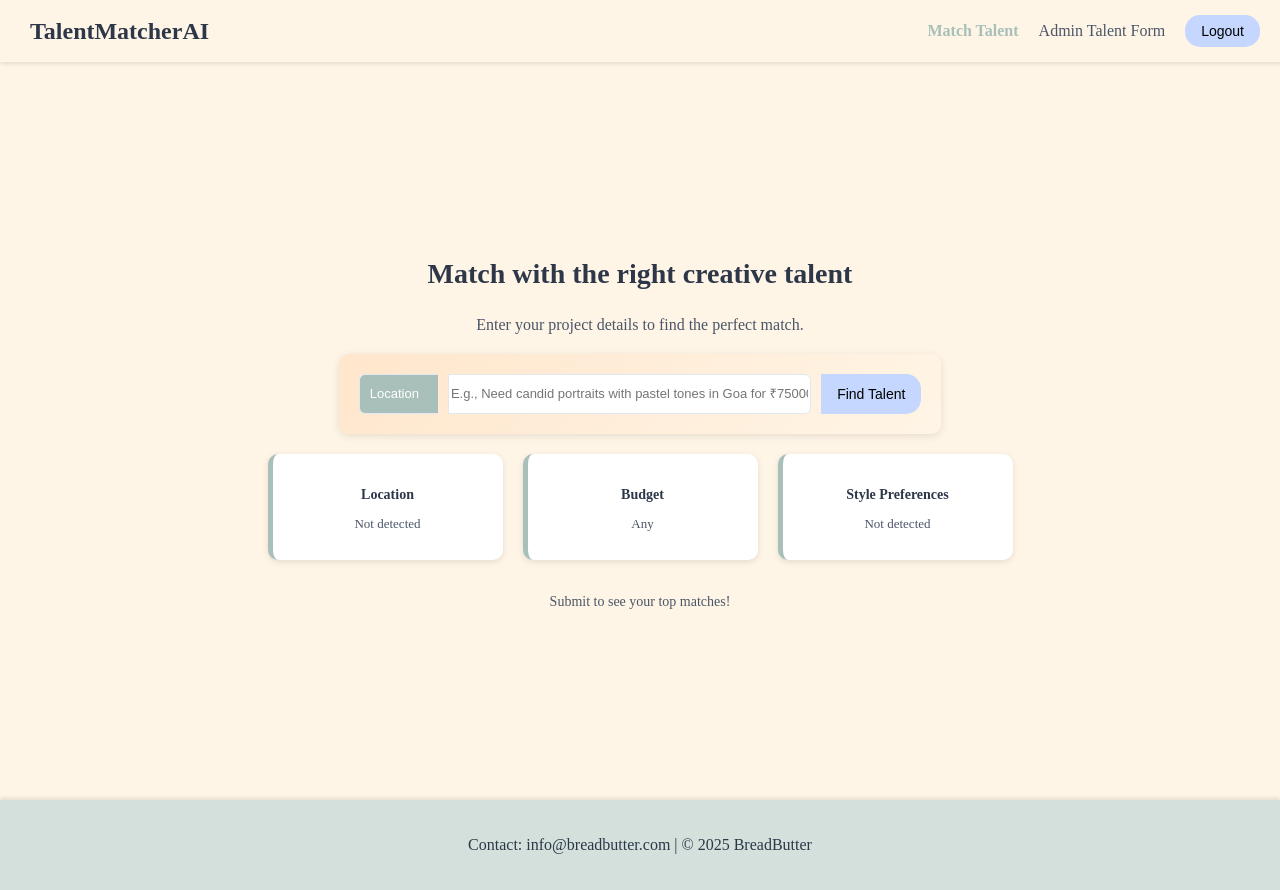
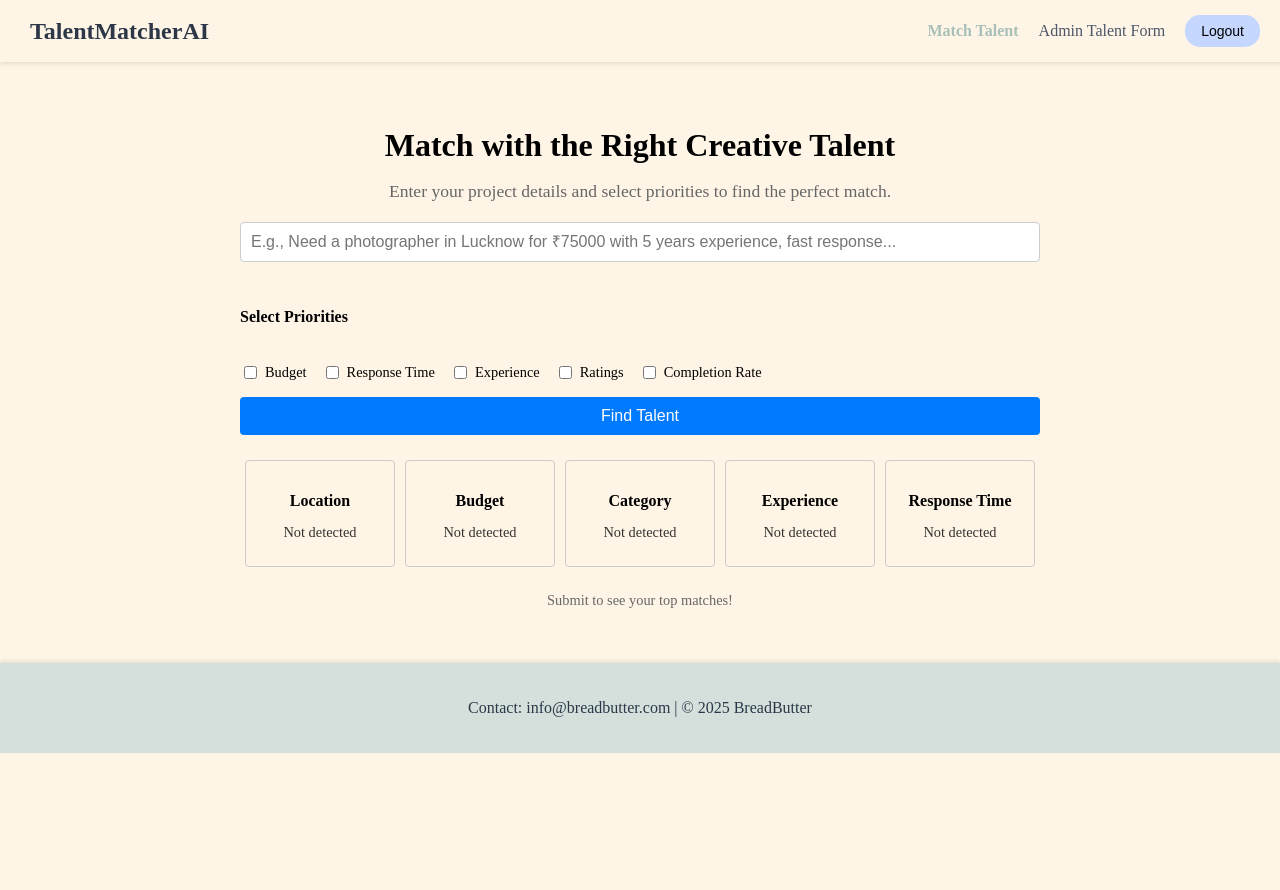
Before and after one commit to Sushanth-Personal/TalentMatcherAI, a React (Vite) app in the folder talentmatch-frontend/: page /match-talents in a window 1280 px wide. After the commit the page ends 800 px from the top, so only its background shows below. Built offline with nearby package versions, Linux system fonts and the light colour scheme; sample sign-in values are in the browser's storage.

Commit message:
Add: Added debouncing from Lodash and updated frontend with new category

```diff
--- a/talentmatch-frontend/package.json
+++ b/talentmatch-frontend/package.json
@@ -11,6 +11,7 @@
   },
   "dependencies": {
     "axios": "^1.10.0",
+    "lodash": "^4.17.21",
     "react": "^19.1.0",
     "react-datepicker": "^8.4.0",
     "react-dom": "^19.1.0",
--- a/talentmatch-frontend/src/pages/MatchTalentPage.jsx
+++ b/talentmatch-frontend/src/pages/MatchTalentPage.jsx
@@ -1,57 +1,119 @@
-import { useState } from 'react';
+import { useState, useEffect, useCallback } from 'react';
 import axios from 'axios';
+import debounce from 'lodash/debounce';
 import styles from './MatchTalentPage.module.css';
 
 function MatchTalentPage() {
   const [formData, setFormData] = useState({
     projectDescription: '',
+    priorities: {
+      budget: false,
+      responseTime: false,
+      experience: false,
+      ratings: false,
+      completionRate: false,
+    },
   });
   const [results, setResults] = useState([]);
   const [extractedData, setExtractedData] = useState({
-    location: '',
-    budget: 'Any',
-    stylePreferences: '',
+    location: 'Not detected',
+    budget: 'Not detected',
+    category: 'Not detected',
+    experience: 'Not detected',
+    responseTime: 'Not detected',
   });
   const [error, setError] = useState('');
   const [success, setSuccess] = useState('');
 
+  // Debounced function to fetch extracted data
+  const fetchExtractedData = useCallback(
+    debounce(async (query) => {
+      if (!query) {
+        setExtractedData({
+          location: 'Not detected',
+          budget: 'Not detected',
+          category: 'Not detected',
+          experience: 'Not detected',
+          responseTime: 'Not detected',
+        });
+        return;
+      }
+      try {
+        const token = localStorage.getItem('token');
+        if (!token) throw new Error('No authentication token found');
+        const response = await axios.post(
+          'http://localhost:3000/api/searcher/extract',
+          { query },
+          { headers: { Authorization: `Bearer ${token}` } }
+        );
+        setExtractedData({
+          location: response.data.location || 'Not detected',
+          budget: response.data.budget || 'Not detected',
+          category: response.data.category || 'Not detected',
+          experience: response.data.experience ? `${response.data.experience} years` : 'Not detected',
+          responseTime: response.data.responseTime ? `${response.data.responseTime} hours` : 'Not detected',
+        });
+        setError('');
+      } catch (err) {
+        setError(err.response?.data?.message || 'Failed to extract data');
+        setExtractedData({
+          location: 'Not detected',
+          budget: 'Not detected',
+          category: 'Not detected',
+          experience: 'Not detected',
+          responseTime: 'Not detected',
+        });
+      }
+    }, 2000),
+    []
+  );
+
+  // Handle input change
   const handleChange = (e) => {
-    const value = e.target.value;
-    setFormData({ ...formData, projectDescription: value });
-
-    const lowerCaseValue = value.toLowerCase();
-    let location = extractedData.location;
-    let budget = 'Any';
-    let stylePreferences = '';
-
-    const budgetMatch = value.match(/\d{5,6}/);
-    if (budgetMatch) budget = `₹${budgetMatch[0]}`;
-    if (lowerCaseValue.includes('pastel tones')) stylePreferences = 'Pastel tones';
-    else if (lowerCaseValue.includes('candid portraits')) stylePreferences = 'Candid portraits';
-    else if (lowerCaseValue.includes('vibrant colors')) stylePreferences = 'Vibrant colors';
-
-    setExtractedData({ location, budget, stylePreferences });
+    const { name, value } = e.target;
+    setFormData({ ...formData, [name]: value });
+    fetchExtractedData(value);
     setError('');
     setSuccess('');
   };
 
+  // Handle priority checkbox changes
+  const handlePriorityChange = (e) => {
+    const { name, checked } = e.target;
+    setFormData({
+      ...formData,
+      priorities: { ...formData.priorities, [name]: checked },
+    });
+  };
+
+  // Handle form submission
   const handleSubmit = async (e) => {
     e.preventDefault();
     if (!formData.projectDescription) {
       setError('Please enter a project description');
       return;
     }
+
     try {
       const token = localStorage.getItem('token');
       if (!token) throw new Error('No authentication token found');
-      const response = await axios.post('http://localhost:3000/api/searcher/talents/search', {
-        query: formData.projectDescription,
-        location: extractedData.location || undefined,
-      }, {
-        headers: { Authorization: `Bearer ${token}` },
-      });
+      const priorities = Object.keys(formData.priorities).filter(key => formData.priorities[key]);
+      const response = await axios.post(
+        'http://localhost:3000/api/searcher/talents/search',
+        {
+          query: formData.projectDescription,
+          location: extractedData.location !== 'Not detected' ? extractedData.location : null,
+          budget: extractedData.budget !== 'Not detected' ? extractedData.budget : null,
+          category: extractedData.category !== 'Not detected' ? extractedData.category : null,
+          experience: extractedData.experience !== 'Not detected' ? parseFloat(extractedData.experience) : null,
+          responseTime: extractedData.responseTime !== 'Not detected' ? parseFloat(extractedData.responseTime) : null,
+          priorities,
+        },
+        { headers: { Authorization: `Bearer ${token}` } }
+      );
+      console.log('Search response:', response.data);
       setResults(response.data.creators);
-      setSuccess('Search completed successfully');
+      setSuccess(response.data.message);
       setError('');
     } catch (err) {
       setError(err.response?.data?.message || 'Search failed');
@@ -59,38 +121,82 @@ function MatchTalentPage() {
     }
   };
 
+  // Clean up debounce on unmount
+  useEffect(() => {
+    return () => {
+      fetchExtractedData.cancel();
+    };
+  }, [fetchExtractedData]);
+
   return (
     <div className={styles.container}>
-      <h2 className={styles.title}>Match with the right creative talent</h2>
-      <p className={styles.subtitle}>Enter your project details to find the perfect match.</p>
+      <h2 className={styles.title}>Match with the Right Creative Talent</h2>
+      <p className={styles.subtitle}>Enter your project details and select priorities to find the perfect match.</p>
       <div className={styles.formSection}>
         <form onSubmit={handleSubmit} className={styles.form}>
           <div className={styles.inputWrapper}>
-            <select
-              className={styles.locationDropdown}
-              value={extractedData.location}
-              onChange={(e) => setExtractedData({ ...extractedData, location: e.target.value })}
-            >
-              <option value="">Location</option>
-              <option value="Goa">Goa</option>
-              <option value="Mumbai">Mumbai</option>
-              <option value="Bengaluru">Bengaluru</option>
-              <option value="Remote">Remote</option>
-            </select>
             <input
               id="projectDescription"
               type="text"
               name="projectDescription"
-              placeholder="E.g., Need candid portraits with pastel tones in Goa for ₹75000..."
+              placeholder="E.g., Need a photographer in Lucknow for ₹75000 with 5 years experience, fast response..."
               value={formData.projectDescription}
               onChange={handleChange}
               className={styles.projectDescription}
               required
             />
-            <button type="submit" className={styles.submitButton}>
-              Find Talent
-            </button>
           </div>
+          <div className={styles.prioritySection}>
+            <h4 className={styles.priorityTitle}>Select Priorities</h4>
+            <label>
+              <input
+                type="checkbox"
+                name="budget"
+                checked={formData.priorities.budget}
+                onChange={handlePriorityChange}
+              />
+              Budget
+            </label>
+            <label>
+              <input
+                type="checkbox"
+                name="responseTime"
+                checked={formData.priorities.responseTime}
+                onChange={handlePriorityChange}
+              />
+              Response Time
+            </label>
+            <label>
+              <input
+                type="checkbox"
+                name="experience"
+                checked={formData.priorities.experience}
+                onChange={handlePriorityChange}
+              />
+              Experience
+            </label>
+            <label>
+              <input
+                type="checkbox"
+                name="ratings"
+                checked={formData.priorities.ratings}
+                onChange={handlePriorityChange}
+              />
+              Ratings
+            </label>
+            <label>
+              <input
+                type="checkbox"
+                name="completionRate"
+                checked={formData.priorities.completionRate}
+                onChange={handlePriorityChange}
+              />
+              Completion Rate
+            </label>
+          </div>
+          <button type="submit" className={styles.submitButton}>
+            Find Talent
+          </button>
         </form>
       </div>
       {error && <p className={styles.error}>{error}</p>}
@@ -98,18 +204,26 @@ function MatchTalentPage() {
       <div className={styles.aiInsights}>
         <div className={styles.insightCard}>
           <h4 className={styles.insightTitle}>Location</h4>
-          <p className={styles.insightValue}>{extractedData.location || 'Not detected'}</p>
+          <p className={styles.insightValue}>{extractedData.location}</p>
         </div>
         <div className={styles.insightCard}>
           <h4 className={styles.insightTitle}>Budget</h4>
           <p className={styles.insightValue}>{extractedData.budget}</p>
         </div>
         <div className={styles.insightCard}>
-          <h4 className={styles.insightTitle}>Style Preferences</h4>
-          <p className={styles.insightValue}>{extractedData.stylePreferences || 'Not detected'}</p>
+          <h4 className={styles.insightTitle}>Category</h4>
+          <p className={styles.insightValue}>{extractedData.category}</p>
+        </div>
+        <div className={styles.insightCard}>
+          <h4 className={styles.insightTitle}>Experience</h4>
+          <p className={styles.insightValue}>{extractedData.experience}</p>
+        </div>
+        <div className={styles.insightCard}>
+          <h4 className={styles.insightTitle}>Response Time</h4>
+          <p className={styles.insightValue}>{extractedData.responseTime}</p>
         </div>
       </div>
-      {results.length === 0 && <p className={styles.hint}>Submit to see your top matches!</p>}
+      {results.length === 0 && <p className={styles.hint}>{success || 'Submit to see your top matches!'}</p>}
       {results.length > 0 && (
         <div className={styles.resultsSection}>
           <h3 className={styles.resultsTitle}>Top Matches</h3>
@@ -124,10 +238,12 @@ function MatchTalentPage() {
                 <h4 className={styles.resultName}>{`${index + 1}. ${result.name}`}</h4>
                 <p className={styles.resultLocation}>{result.location}</p>
                 <p className={styles.resultCategories}>
-                  {result.category} | {result.experience}
+                  {result.category} | {result.experience} years | {result.responseTime} hours response
                 </p>
-                <p className={styles.resultBudget}>Budget: {result.budgetRange}</p>
+                <p className={styles.resultBudget}>Budget: {result.budgetRange} | Charges: ₹{result.charges}</p>
                 <p className={styles.resultDescription}>{result.serviceDescription}</p>
+                <p className={styles.resultRating}>Rating: {result.ratingsAverage} ({result.ratingsCount} reviews)</p>
+                <p className={styles.resultCompletion}>Completion Rate: {result.completionRate}%</p>
               </div>
             </div>
           ))}
--- a/talentmatch-frontend/src/pages/MatchTalentPage.module.css
+++ b/talentmatch-frontend/src/pages/MatchTalentPage.module.css
@@ -1,187 +1,149 @@
+/* MatchTalentPage.module.css */
 .container {
-  padding: 30px 15px;
-  background-color: #fff5e6;
-  text-align: center;
-  display: flex;
-  flex-direction: column;
-  justify-content: center;
-  height: 80vh;
+  max-width: 800px;
+  margin: 0 auto;
+  padding: 20px;
 }
 
 .title {
-  font-size: 28px;
-  color: #2d3748;
+  font-size: 2rem;
+  font-weight: bold;
   margin-bottom: 10px;
-  font-weight: 600;
+  text-align: center;
 }
 
 .subtitle {
-  font-size: 16px;
-  color: #4a5568;
+  font-size: 1.1rem;
+  color: #666;
+  margin-bottom: 20px;
+  text-align: center;
+}
+
+.formSection {
   margin-bottom: 20px;
 }
 
-.formSection {
-  background: linear-gradient(135deg, #ffe6cc, #fff5e6);
-  padding: 20px;
-  border-radius: 10px;
-  width: 45%;
-  margin: 0 auto 20px;
-  box-shadow: 0 2px 8px rgba(0, 0, 0, 0.1);
+.form {
   display: flex;
-  align-items: center;
-  justify-content: center;
-}
-
-.form {
-  width: 100%;
-}
-
-.formGroup {
-  margin-bottom: 10px;
-  width: 100%;
-  text-align: left;
-  display: flex;
-}
-
-.label {
-  display: block;
-  font-size: 13px;
-  color: #2d3748;
-  margin-bottom: 5px;
-  font-weight: 500;
+  flex-direction: column;
+  gap: 15px;
 }
 
 .inputWrapper {
   display: flex;
-  justify-content: center;
+  flex-direction: column;
   gap: 10px;
+}
+
+.projectDescription {
+  padding: 10px;
+  font-size: 1rem;
+  border: 1px solid #ccc;
+  border-radius: 4px;
+  width: 100%;
+  box-sizing: border-box;
+}
+
+.prioritySection {
+  display: flex;
+  flex-wrap: wrap;
+  gap: 15px;
+  margin-top: 10px;
+}
+
+.priorityTitle {
+  font-size: 1rem;
+  font-weight: bold;
   width: 100%;
 }
 
-.locationDropdown {
-  width: 20%;
-  padding: 10px;
-  border: 1px solid #e2e8f0;
-  border-radius: 6px 0 0 6px;
-  font-size: 13px;
-  background-color: #a8c0b9;
-  color: #fff;
-  border-right: none;
-  appearance: none;
-  position: relative;
-  height: 40px;
-}
-
-.locationDropdown:focus {
-  border-color: #87a39a;
-  outline: none;
-}
-
-.locationDropdown::after {
-  content: '▼';
-  position: absolute;
-  right: 0px;
-  top: 0%;
-  transform: translateY(-40%);
-  font-size: 12px;
-  color: #fff;
-  pointer-events: none;
-}
-
-.projectDescription {
-  max-width: 400px;
-  width: 100%;
-  border: 1px solid #e2e8f0;
-  border-radius: 0 6px 6px 0;
-  font-size: 13px;
-  transition: border-color 0.3s;
-  max-height: 40px;
-}
-
-.projectDescription:focus {
-  border-color: #a8c0b9;
-  outline: none;
+.prioritySection label {
+  display: flex;
+  align-items: center;
+  gap: 5px;
+  font-size: 0.9rem;
 }
 
 .submitButton {
-  background-color: #c5d7fe;
-  color: black;
-  display: flex;
-  align-items: center;
-  justify-content: center;
+  padding: 10px;
+  font-size: 1rem;
+  background-color: #007bff;
+  color: white;
   border: none;
-  border-radius: 0px 15px 15px 0px;
-  font-size: 14px;
+  border-radius: 4px;
   cursor: pointer;
   transition: background-color 0.3s;
-  width: 100%;
-  max-width: 100px;
-  height: 40px;
 }
 
 .submitButton:hover {
-  background-color: #87a39a;
+  background-color: #0056b3;
+}
+
+.error {
+  color: red;
+  font-size: 0.9rem;
+  margin-top: 10px;
+  text-align: center;
+}
+
+.success {
+  color: green;
+  font-size: 0.9rem;
+  margin-top: 10px;
+  text-align: center;
 }
 
 .aiInsights {
   display: flex;
-  justify-content: center;
-  gap: 20px;
+  justify-content: space-between;
   margin-bottom: 20px;
+  flex-wrap: wrap;
 }
 
 .insightCard {
-  background-color: #fff;
-  padding: 15px;
-  border-radius: 10px;
-  box-shadow: 0 2px 6px rgba(0, 0, 0, 0.1);
-  width: 200px;
+  flex: 1;
+  padding: 10px;
+  border: 1px solid #ccc;
+  border-radius: 4px;
   text-align: center;
-  border-left: 5px solid #a8c0b9;
+  margin: 5px;
+  min-width: 120px;
 }
 
 .insightTitle {
-  font-size: 14px;
-  color: #2d3748;
+  font-size: 1rem;
+  font-weight: bold;
   margin-bottom: 5px;
-  font-weight: 600;
 }
 
 .insightValue {
-  font-size: 13px;
-  color: #4a5568;
-  word-wrap: break-word;
+  font-size: 0.9rem;
+  color: #333;
 }
 
 .hint {
-  font-size: 14px;
-  color: #4a5568;
-  margin-bottom: 15px;
+  text-align: center;
+  font-size: 0.9rem;
+  color: #666;
 }
 
 .resultsSection {
   margin-top: 20px;
-  text-align: left;
-  width: 45%;
-  margin-left: auto;
-  margin-right: auto;
 }
 
 .resultsTitle {
-  font-size: 20px;
-  color: #2d3748;
-  margin-bottom: 15px;
+  font-size: 1.5rem;
+  font-weight: bold;
+  margin-bottom: 10px;
 }
 
 .resultCard {
-  background-color: white;
-  padding: 15px;
-  border-radius: 8px;
-  margin-bottom: 10px;
-  box-shadow: 0 2px 4px rgba(0, 0, 0, 0.1);
   display: flex;
   align-items: center;
+  padding: 10px;
+  border: 1px solid #ccc;
+  border-radius: 4px;
+  margin-bottom: 10px;
 }
 
 .profileImage {
@@ -192,43 +154,36 @@
 }
 
 .resultName {
-  font-size: 16px;
-  color: #2d3748;
-  margin: 0 0 3px;
+  font-size: 1.2rem;
+  font-weight: bold;
 }
 
 .resultLocation {
-  font-size: 12px;
-  color: #4a5568;
-  margin: 3px 0;
+  font-size: 0.9rem;
+  color: #666;
 }
 
 .resultCategories {
-  font-size: 12px;
-  color: #4a5568;
-  margin: 3px 0;
+  font-size: 0.9rem;
+  color: #333;
 }
 
 .resultBudget {
-  font-size: 12px;
-  color: #4a5568;
-  margin: 3px 0;
+  font-size: 0.9rem;
+  color: #333;
 }
 
 .resultDescription {
-  font-size: 12px;
-  color: #4a5568;
-  margin: 3px 0;
+  font-size: 0.9rem;
+  color: #666;
 }
 
-.error {
-  color: #e53e3e;
-  font-size: 13px;
-  margin-bottom: 15px;
+.resultRating {
+  font-size: 0.9rem;
+  color: #333;
 }
 
-.success {
-  color: #38a169;
-  font-size: 13px;
-  margin-bottom: 15px;
+.resultCompletion {
+  font-size: 0.9rem;
+  color: #333;
 }
```
Also changed, not shown: 1 other file (tests, documents, lock files or other folders).
